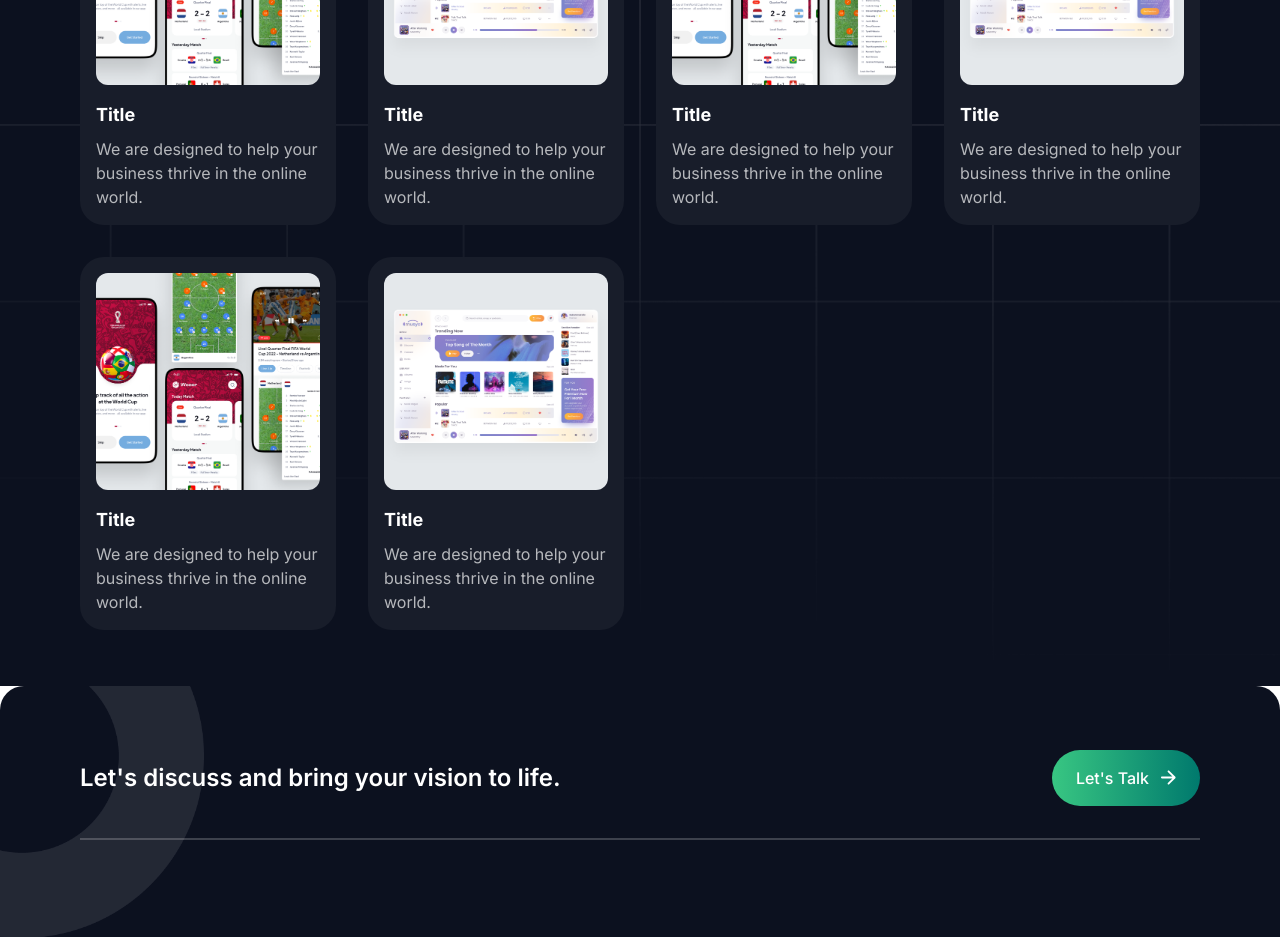
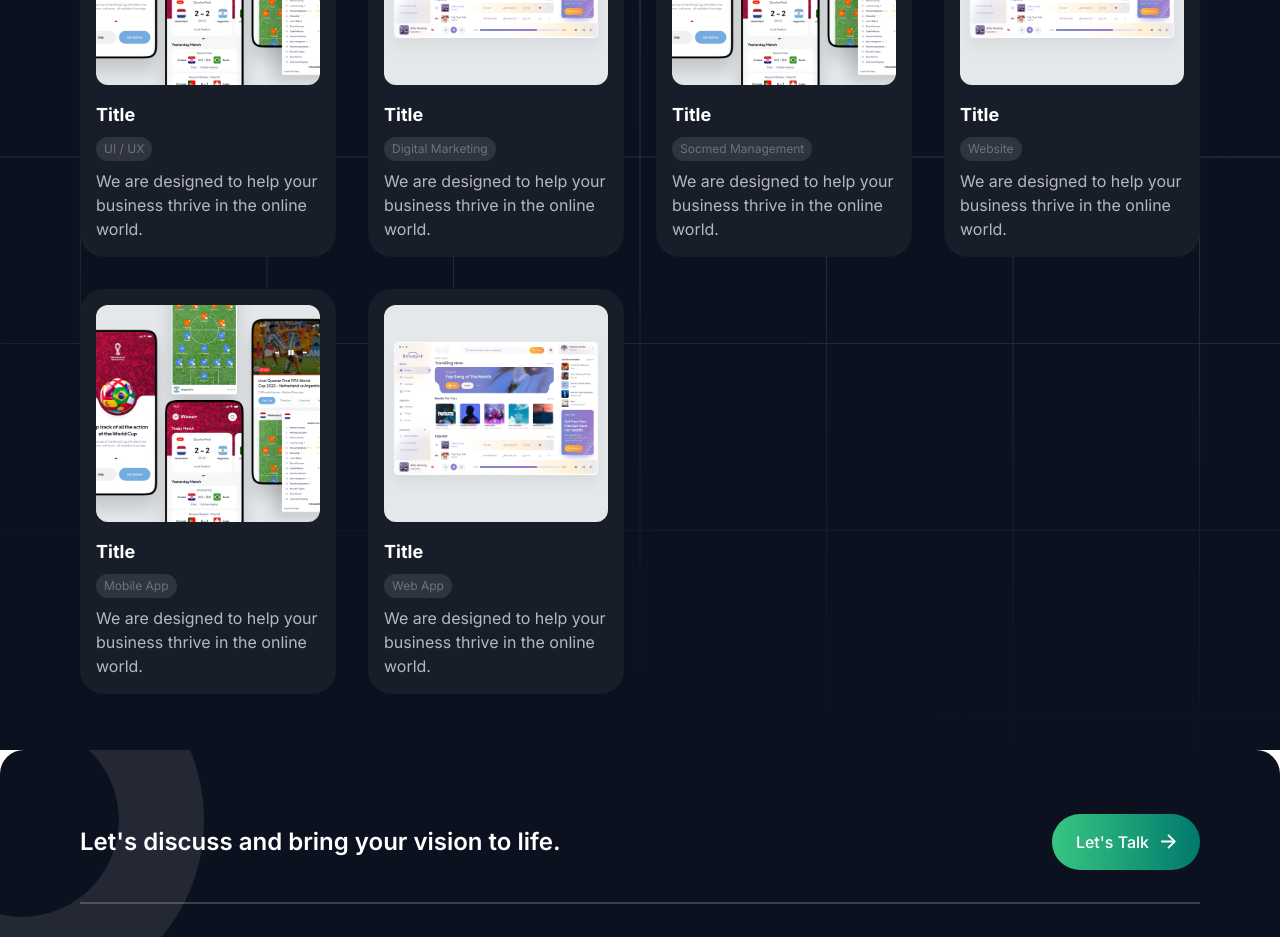
Before and after one commit to mubasyir19/Nineteeninnovation, a Next.js app: page / in a window 1280 px wide. Shown: the part 2720-3657 px from the top of the page. Built offline with nearby package versions, Linux system fonts and the light colour scheme.

Commit message:
add: badge component

```diff
--- a/src/app/page.tsx
+++ b/src/app/page.tsx
@@ -248,31 +248,37 @@ export default function Home() {
                 <CardProject
                   sourceImg='/images/project1.png'
                   title='Title'
+                  label='UI / UX'
                   description='We are designed to help your business thrive in the online world.'
                 />
                 <CardProject
                   sourceImg='/images/project2.png'
                   title='Title'
+                  label='Digital Marketing'
                   description='We are designed to help your business thrive in the online world.'
                 />
                 <CardProject
                   sourceImg='/images/project1.png'
                   title='Title'
+                  label='Socmed Management'
                   description='We are designed to help your business thrive in the online world.'
                 />
                 <CardProject
                   sourceImg='/images/project2.png'
                   title='Title'
+                  label='Website'
                   description='We are designed to help your business thrive in the online world.'
                 />
                 <CardProject
                   sourceImg='/images/project1.png'
                   title='Title'
+                  label='Mobile App'
                   description='We are designed to help your business thrive in the online world.'
                 />
                 <CardProject
                   sourceImg='/images/project2.png'
                   title='Title'
+                  label='Web App'
                   description='We are designed to help your business thrive in the online world.'
                 />
               </div>
--- /dev/null
+++ b/src/components/atoms/Badge.tsx
@@ -0,0 +1,13 @@
+import React from 'react';
+
+interface BadgeProps {
+  label: string;
+}
+
+export default function Badge({ label }: BadgeProps) {
+  return (
+    <div className='px-2 py-1 mt-2 bg-white bg-opacity-10 w-fit rounded-full'>
+      <p className='text-xs text-gray-500'>{label}</p>
+    </div>
+  );
+}
--- a/src/components/organism/CardProject.tsx
+++ b/src/components/organism/CardProject.tsx
@@ -1,14 +1,16 @@
 import Image from 'next/image';
 import Link from 'next/link';
 import React, { useState } from 'react';
+import Badge from '../atoms/Badge';
 
 interface CardProjectProps {
   sourceImg: string;
   title: string;
+  label: string;
   description: string;
 }
 
-export default function CardProject({ sourceImg, title, description }: CardProjectProps) {
+export default function CardProject({ sourceImg, title, label, description }: CardProjectProps) {
   const [openProject, setOpenProject] = useState(false);
 
   const handleOpen = () => {
@@ -39,6 +41,7 @@ export default function CardProject({ sourceImg, title, description }: CardProje
       </div>
       <div className='mt-4'>
         <p className='text-lg text-white font-bold'>{title}</p>
+        <Badge label={label} />
         <p className='text-[#B6B8BC] text-base mt-2'>{description}</p>
       </div>
     </div>
```
